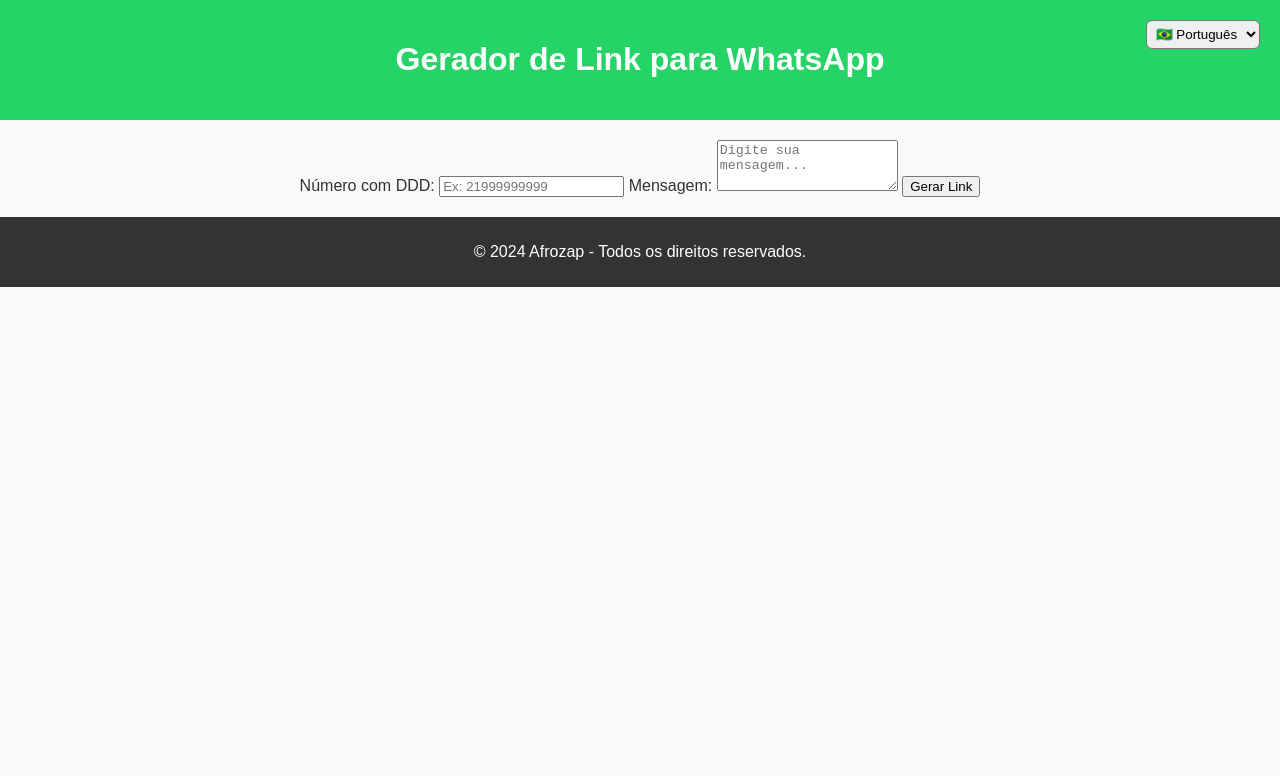
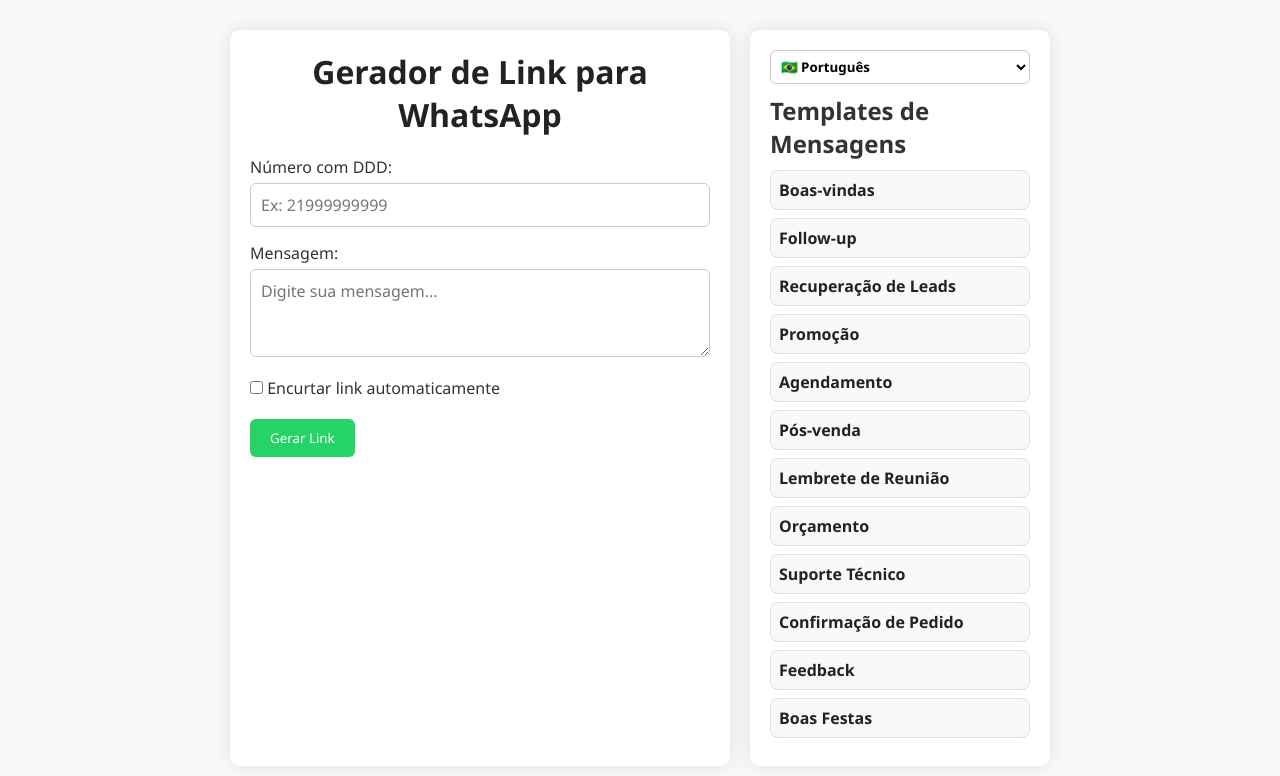
Before and after one commit to feelipe001/afrozap, a plain HTML site: page index.html in a window 1280 px wide. Drawn offline with Linux system fonts and the light colour scheme.

Commit message:
Add files via upload

```diff
--- a/index.html
+++ b/index.html
@@ -1,45 +1,73 @@
 <!DOCTYPE html>
 <html lang="pt-br">
 <head>
-    <meta charset="UTF-8">
-    <meta name="viewport" content="width=device-width, initial-scale=1.0">
-    <title>Afrozap - Gerador de Link WhatsApp</title>
-    <link rel="stylesheet" href="style.css">
+  <meta charset="UTF-8">
+  <meta name="viewport" content="width=device-width, initial-scale=1.0">
+  <title>Gerador de Link WhatsApp - Afroworld</title>
+  <link rel="stylesheet" href="style.css">
 </head>
 <body>
-<header>
-    <h1 id="titulo">Gerador de Link para WhatsApp</h1>
-    <select id="language" onchange="trocarIdioma()">
-        <option value="pt">🇧🇷 Português</option>
-        <option value="en">🇺🇸 English</option>
-        <option value="es">🇪🇸 Español</option>
-    </select>
-</header>
+  <div class="container">
+    <div class="main">
+      <h1>Gerador de Link para WhatsApp</h1>
 
-<main>
-    <label id="labelNumero" for="numero">Número com DDD:</label>
-    <input type="text" id="numero" placeholder="Ex: 21999999999">
+      <label for="numero">Número com DDD:</label>
+      <input type="text" id="numero" placeholder="Ex: 21999999999">
 
-    <label id="labelMensagem" for="mensagem">Mensagem:</label>
-    <textarea id="mensagem" rows="3" placeholder="Digite sua mensagem..."></textarea>
+      <label for="mensagem">Mensagem:</label>
+      <textarea id="mensagem" rows="3" placeholder="Digite sua mensagem..."></textarea>
 
-    <button id="botao" onclick="gerarLink()">Gerar Link</button>
+      <label>
+        <input type="checkbox" id="encurtar"> Encurtar link automaticamente
+      </label>
 
-    <div id="resultado" style="display: none;">
-        <p id="resultadoLabel">Seu link:</p>
+      <button onclick="gerarLink()">Gerar Link</button>
+
+      <div id="resultado" class="resultado" style="display: none;">
+        <p><strong>Seu link:</strong></p>
         <input type="text" id="linkGerado" readonly>
-        <div>
-            <button id="copiar" onclick="copiarLink()">Copiar</button>
-            <a id="abrirLink" target="_blank"><button id="abrir">Abrir no WhatsApp</button></a>
-            <button id="limpar" onclick="limpar()">Limpar</button>
+        <div class="botoes">
+          <button onclick="copiarLink()">Copiar</button>
+          <a id="abrirLink" target="_blank"><button>Abrir no WhatsApp</button></a>
+          <button onclick="limpar()">Limpar</button>
         </div>
+      </div>
+
+      <div id="preview" class="preview" style="display: none;">
+        <p>📱 <strong>Preview da Mensagem no WhatsApp</strong></p>
+        <div class="caixa-whats">
+          <p id="previewMensagem">Sua mensagem aparecerá aqui</p>
+          <span id="horario"></span>
+        </div>
+      </div>
     </div>
-</main>
 
-<footer>
-    <p>&copy; 2024 Afrozap - Todos os direitos reservados.</p>
-</footer>
 
-<script src="script.js"></script>
+    <div class="templates">
+      <div class="language-selector">
+        <select id="language" onchange="trocarIdioma()">
+            <option value="pt">🇧🇷 Português</option>
+            <option value="en">🇺🇸 English</option>
+            <option value="es">🇪🇸 Español</option>
+        </select>
+      </div>
+
+      <h2>Templates de Mensagens</h2>
+      <div class="template" onclick="preencherTemplate('👋 Olá! Obrigado por entrar em contato. Como posso ajudar você hoje?')"><strong>Boas-vindas</strong></div>
+      <div class="template" onclick="preencherTemplate('Oi! Estou acompanhando nosso último contato. Ficou alguma dúvida sobre o que conversamos?')"><strong>Follow-up</strong></div>
+      <div class="template" onclick="preencherTemplate('🔄 Vi que você demonstrou interesse em nossos serviços. Gostaria de retomar nossa conversa?')"><strong>Recuperação de Leads</strong></div>
+      <div class="template" onclick="preencherTemplate('🔥 OFERTA ESPECIAL\nAproveite nossa promoção!\n\nUse o código PROMO10 e ganhe 10% OFF')"><strong>Promoção</strong></div>
+      <div class="template" onclick="preencherTemplate('📅 Gostaria de agendar um horário?\n\nHorários disponíveis:\n✓ 9h às 10h\n✓ 14h às 15h\n✓ 16h às 17h')"><strong>Agendamento</strong></div>
+      <div class="template" onclick="preencherTemplate('✨ Como foi sua experiência com nosso produto/serviço?\n\nSua opinião é muito importante!')"><strong>Pós-venda</strong></div>
+      <div class="template" onclick="preencherTemplate('⏰ Lembrete da nossa reunião\n\nData: [data]\nHorário: [horário]\nLink: [link]')"><strong>Lembrete de Reunião</strong></div>
+      <div class="template" onclick="preencherTemplate('💰 Orçamento\n\nData: [data]\nHorário: [horário]\nLink: [link]')"><strong>Orçamento</strong></div>
+      <div class="template" onclick="preencherTemplate('🔧 Suporte Técnico\n\nPara agilizar seu atendimento, descreva:\n1. Qual problema está enfrentando?\n2. Desde quando ocorre?\n3. Já tentou alguma solução?')"><strong>Suporte Técnico</strong></div>
+      <div class="template" onclick="preencherTemplate('🛍️ Pedido Confirmado!\n\nNúmero do pedido: #[número]\nStatus: Em processamento\nPrevisão de entrega: [data]\n\nObrigado pela preferência! 🙏')"><strong>Confirmação de Pedido</strong></div>
+      <div class="template" onclick="preencherTemplate('⭐ Sua opinião é importante!\n\nComo você avalia nosso atendimento?\n1 - Ruim\n2 - Regular\n3 - Bom\n4 - Muito Bom\n5 - Excelente')"><strong>Feedback</strong></div>
+      <div class="template" onclick="preencherTemplate('🎄 Feliz Natal e Próspero Ano Novo!\n\nQue 2025 seja repleto de realizações e momentos especiais.\n\nAtenciosamente, [Sua Empresa]')"><strong>Boas Festas</strong></div>
+    </div>
+  </div>
+
+  <script src="script.js"></script>
 </body>
 </html>
--- a/script.js
+++ b/script.js
@@ -1,52 +1,14 @@
 
-const traducoes = {
-  pt: {
-    titulo: "Gerador de Link para WhatsApp",
-    labelNumero: "Número com DDD:",
-    labelMensagem: "Mensagem:",
-    botao: "Gerar Link",
-    resultado: "Seu link:",
-    copiar: "Copiar",
-    abrir: "Abrir no WhatsApp",
-    limpar: "Limpar"
-  },
-  en: {
-    titulo: "WhatsApp Link Generator",
-    labelNumero: "Phone Number with Country Code:",
-    labelMensagem: "Message:",
-    botao: "Generate Link",
-    resultado: "Your link:",
-    copiar: "Copy",
-    abrir: "Open in WhatsApp",
-    limpar: "Clear"
-  },
-  es: {
-    titulo: "Generador de Enlace para WhatsApp",
-    labelNumero: "Número con código de país:",
-    labelMensagem: "Mensaje:",
-    botao: "Generar Enlace",
-    resultado: "Tu enlace:",
-    copiar: "Copiar",
-    abrir: "Abrir en WhatsApp",
-    limpar: "Limpiar"
-  }
-};
-
-function trocarIdioma() {
-  const idioma = document.getElementById('language').value;
-  document.getElementById('titulo').innerText = traducoes[idioma].titulo;
-  document.getElementById('labelNumero').innerText = traducoes[idioma].labelNumero;
-  document.getElementById('labelMensagem').innerText = traducoes[idioma].labelMensagem;
-  document.getElementById('botao').innerText = traducoes[idioma].botao;
-  document.getElementById('resultadoLabel').innerText = traducoes[idioma].resultado;
-  document.getElementById('copiar').innerText = traducoes[idioma].copiar;
-  document.getElementById('abrir').innerText = traducoes[idioma].abrir;
-  document.getElementById('limpar').innerText = traducoes[idioma].limpar;
+async function encurtarLink(url) {
+  const response = await fetch(`https://tinyurl.com/api-create.php?url=${encodeURIComponent(url)}`);
+  const linkEncurtado = await response.text();
+  return linkEncurtado;
 }
 
-function gerarLink() {
+async function gerarLink() {
   const numero = document.getElementById('numero').value.trim();
   const mensagem = document.getElementById('mensagem').value.trim();
+  const encurtar = document.getElementById('encurtar').checked;
 
   if (numero === '') {
     alert('Por favor, informe o número com DDD.');
@@ -56,9 +18,18 @@ function gerarLink() {
   const mensagemFormatada = encodeURIComponent(mensagem);
   const link = `https://wa.me/55${numero}${mensagem ? `?text=${mensagemFormatada}` : ''}`;
 
-    document.getElementById('linkGerado').value = link;
-    document.getElementById('abrirLink').href = link;
+  const linkFinal = encurtar ? await encurtarLink(link) : link;
+
+  document.getElementById('linkGerado').value = linkFinal;
+  document.getElementById('abrirLink').href = linkFinal;
   document.getElementById('resultado').style.display = 'block';
+
+  document.getElementById('previewMensagem').innerText = mensagem || 'Sua mensagem aparecerá aqui';
+  const agora = new Date();
+  const horas = agora.getHours().toString().padStart(2, '0');
+  const minutos = agora.getMinutes().toString().padStart(2, '0');
+  document.getElementById('horario').innerText = `${horas}:${minutos}`;
+  document.getElementById('preview').style.display = 'block';
 }
 
 function copiarLink() {
@@ -73,4 +44,73 @@ function limpar() {
   document.getElementById('numero').value = '';
   document.getElementById('mensagem').value = '';
   document.getElementById('resultado').style.display = 'none';
+  document.getElementById('preview').style.display = 'none';
 }
+
+function preencherTemplate(texto) {
+  document.getElementById('mensagem').value = texto;
+  gerarLink();
+}
+
+const traducoes = {
+  pt: {
+    gerar: "Gerar Link",
+    copiar: "Copiar",
+    abrir: "Abrir no WhatsApp",
+    limpar: "Limpar",
+    placeholderMensagem: "Digite sua mensagem...",
+    placeholderNumero: "Ex: 21999999999",
+    resultado: "Seu link:",
+    titulo: "Gerador de Link para WhatsApp",
+    templates: {
+      "Boas-vindas": "👋 Olá! Obrigado por entrar em contato. Como posso ajudar você hoje?",
+      "Promoção": "🔥 OFERTA ESPECIAL!\nAproveite nossa promoção!\nUse o código PROMO10 e ganhe 10% OFF"
+    }
+  },
+  en: {
+    gerar: "Generate Link",
+    copiar: "Copy",
+    abrir: "Open in WhatsApp",
+    limpar: "Clear",
+    placeholderMensagem: "Type your message...",
+    placeholderNumero: "Ex: 5511999999999",
+    resultado: "Your link:",
+    titulo: "WhatsApp Link Generator",
+    templates: {
+      "Boas-vindas": "👋 Hello! Thanks for reaching out. How can I help you today?",
+      "Promoção": "🔥 SPECIAL OFFER!\nTake advantage of our promotion!\nUse the code PROMO10 and get 10% OFF"
+    }
+  },
+  es: {
+    gerar: "Generar Enlace",
+    copiar: "Copiar",
+    abrir: "Abrir en WhatsApp",
+    limpar: "Limpiar",
+    placeholderMensagem: "Escribe tu mensaje...",
+    placeholderNumero: "Ej: 5491199999999",
+    resultado: "Tu enlace:",
+    titulo: "Generador de Enlace para WhatsApp",
+    templates: {
+      "Boas-vindas": "👋 ¡Hola! Gracias por contactarnos. ¿Cómo puedo ayudarte hoy?",
+      "Promoção": "🔥 ¡OFERTA ESPECIAL!\nAprovecha nuestra promoción.\nUsa el código PROMO10 y obtén 10% OFF"
+    }
+  }
+};
+
+function trocarIdioma() {
+  const idioma = document.getElementById('language').value;
+  document.getElementById('botao').innerText = traducoes[idioma].gerar;
+  document.getElementById('copiar').innerText = traducoes[idioma].copiar;
+  document.getElementById('abrir').innerText = traducoes[idioma].abrir;
+  document.getElementById('limpar').innerText = traducoes[idioma].limpar;
+  document.getElementById('resultado-label').innerText = traducoes[idioma].resultado;
+  document.getElementById('titulo').innerText = traducoes[idioma].titulo;
+  document.getElementById('mensagem').placeholder = traducoes[idioma].placeholderMensagem;
+  document.getElementById('numero').placeholder = traducoes[idioma].placeholderNumero;
+
+  document.querySelectorAll('.template').forEach(el => {
+    const nome = el.getAttribute('data-key');
+    el.innerText = nome;
+    el.onclick = () => preencherTemplate(traducoes[idioma].templates[nome]);
+  });
+}
--- a/style.css
+++ b/style.css
@@ -1,58 +1,159 @@
+
+* {
+  margin: 0;
+  padding: 0;
+  box-sizing: border-box;
+  font-family: 'Segoe UI', sans-serif;
+}
 
 body {
-    font-family: Arial, sans-serif;
-    margin: 0;
-    padding: 0;
   background-color: #f9f9f9;
   color: #333;
 }
-header {
-    background-color: #25D366;
-    color: white;
+
+.container {
+  display: flex;
+  gap: 20px;
+  padding: 30px;
+  flex-wrap: wrap;
+  justify-content: center;
+}
+
+.main {
+  background: #fff;
   padding: 20px;
+  border-radius: 10px;
+  max-width: 500px;
+  width: 100%;
+  box-shadow: 0 0 20px rgba(0,0,0,0.1);
+}
+
+h1 {
+  margin-bottom: 20px;
   text-align: center;
-    position: relative;
+  color: #222;
 }
-header nav a {
-    margin: 0 10px;
-    color: white;
-    text-decoration: none;
-    font-weight: bold;
+
+label {
+  display: block;
+  margin-top: 15px;
+  margin-bottom: 5px;
 }
-#language {
-    position: absolute;
-    top: 20px;
-    right: 20px;
-    padding: 5px;
+
+input[type="text"],
+textarea {
+  width: 100%;
+  padding: 10px;
+  border: 1px solid #ccc;
   border-radius: 6px;
+  font-size: 16px;
 }
-main {
-    padding: 20px;
-    text-align: center;
-}
-footer {
-    background-color: #333;
-    color: white;
-    text-align: center;
-    padding: 10px;
-}
-.botao {
-    display: inline-block;
+
+button {
+  margin-top: 15px;
   padding: 10px 20px;
   background-color: #25D366;
   color: white;
-    text-decoration: none;
-    border-radius: 5px;
+  border: none;
+  border-radius: 6px;
+  cursor: pointer;
+  transition: 0.3s;
+}
+
+button:hover {
+  background-color: #1ebe5d;
+}
+
+.resultado {
   margin-top: 20px;
 }
-.botao:hover {
-    background-color: #128C7E;
+
+.resultado input {
+  margin-top: 10px;
+  background-color: #f1f1f1;
 }
-.anuncio {
-    background-color: #f1f1f1;
-    border: 1px dashed #ccc;
-    padding: 10px;
-    margin: 15px 0;
-    text-align: center;
-    color: #555;
+
+.botoes {
+  display: flex;
+  gap: 10px;
+  margin-top: 10px;
+  flex-wrap: wrap;
 }
+
+.preview {
+  margin-top: 20px;
+}
+
+.caixa-whats {
+  background-color: #e1ffc7;
+  border-radius: 10px;
+  padding: 10px 15px;
+  max-width: 80%;
+  position: relative;
+  box-shadow: 0 0 3px rgba(0,0,0,0.2);
+}
+
+.caixa-whats p {
+  margin: 0;
+  color: #333;
+}
+
+.caixa-whats span {
+  position: absolute;
+  bottom: 5px;
+  right: 10px;
+  font-size: 11px;
+  color: gray;
+}
+
+.templates {
+  background: #fff;
+  padding: 20px;
+  border-radius: 10px;
+  max-width: 300px;
+  width: 100%;
+  box-shadow: 0 0 20px rgba(0,0,0,0.1);
+  height: fit-content;
+}
+
+.templates h2 {
+  margin-bottom: 10px;
+}
+
+.template {
+  background-color: #f9f9f9;
+  border: 1px solid #ddd;
+  border-radius: 8px;
+  padding: 8px;
+  margin-bottom: 8px;
+  cursor: pointer;
+  transition: 0.2s;
+}
+
+.template:hover {
+  background-color: #e9e9e9;
+}
+
+.template strong {
+  color: #222;
+  display: block;
+}
+
+@media(max-width: 768px) {
+  .container {
+    flex-direction: column;
+    align-items: center;
+  }
+}
+
+.language-selector {
+    margin-bottom: 10px;
+}
+.language-selector select {
+    width: 100%;
+    padding: 6px;
+    border-radius: 6px;
+    border: 1px solid #ccc;
+    background-color: white;
+    font-weight: bold;
+}
```
Lines whose indentation alone changed are shown as unchanged.
